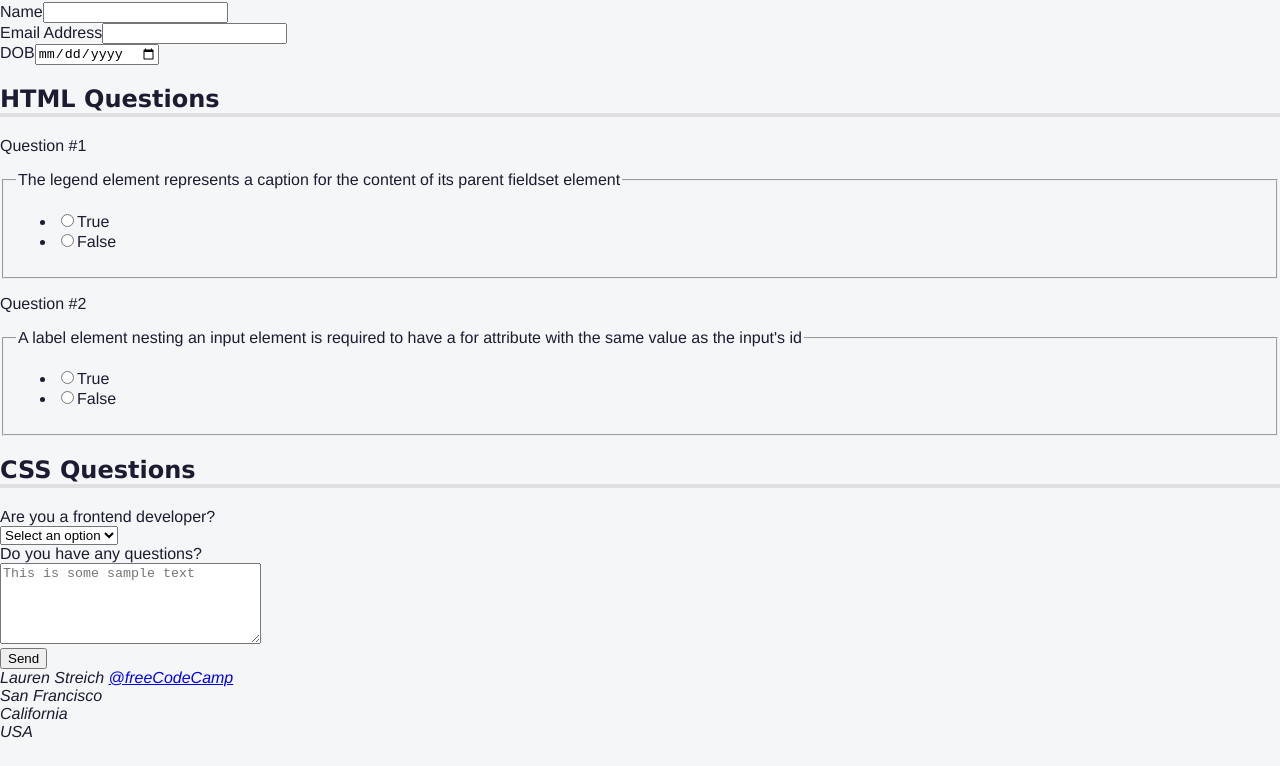
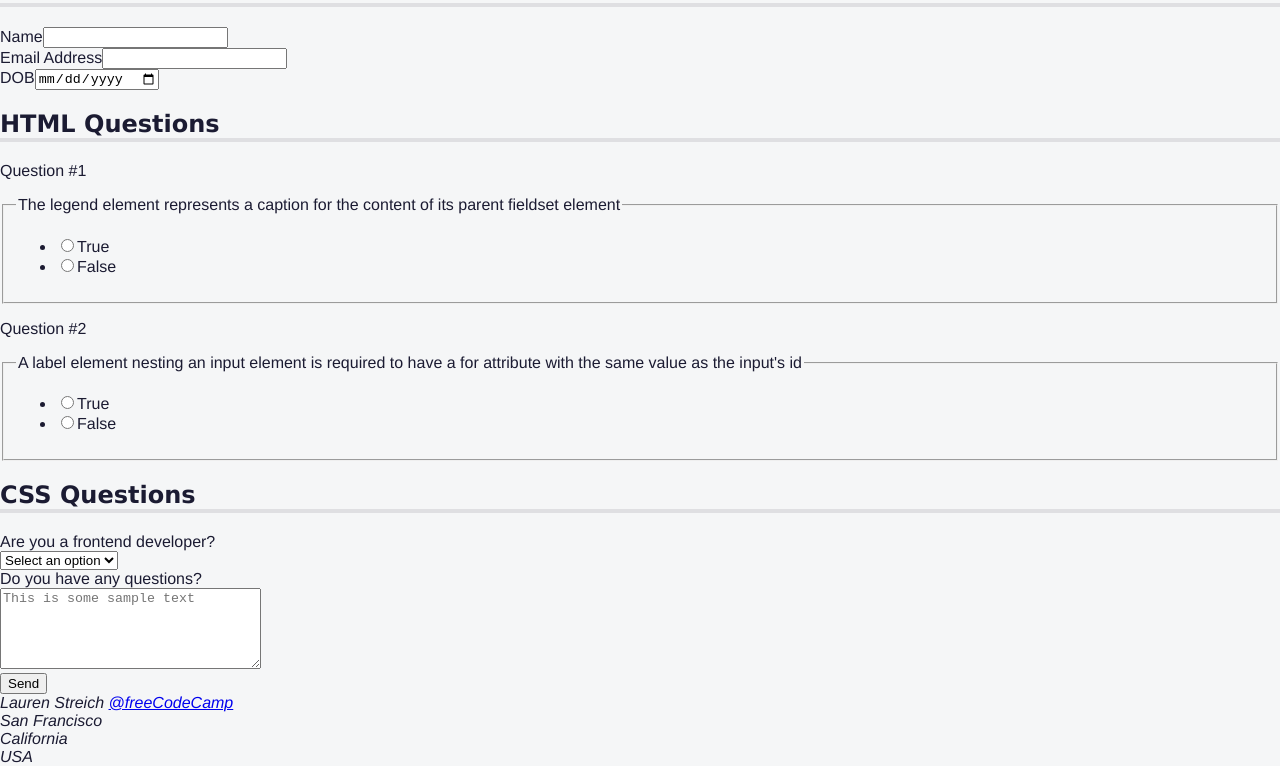
Before and after one commit to mirial83/Sample-Quiz, a plain HTML site: page index.html in a window 1280 px wide. Shown: the part 70-836 px from the top of the page. Before the commit the page ends 811 px from the top, so only its background shows below. Drawn offline with Linux system fonts and the light colour scheme.

Commit message:
Step 49
h1 fix

```diff
--- a/styles.css
+++ b/styles.css
@@ -23,6 +23,10 @@ header {
 h1 {
     color: #f1be32;
     font-size: min(5vw, 1.2em);
+    text-align: center;
+}
+main {
+    padding-top: 25px;
 }
 nav > ul {
     justify-content: space-evenly;
```
Also changed, not shown: instructions.txt.
